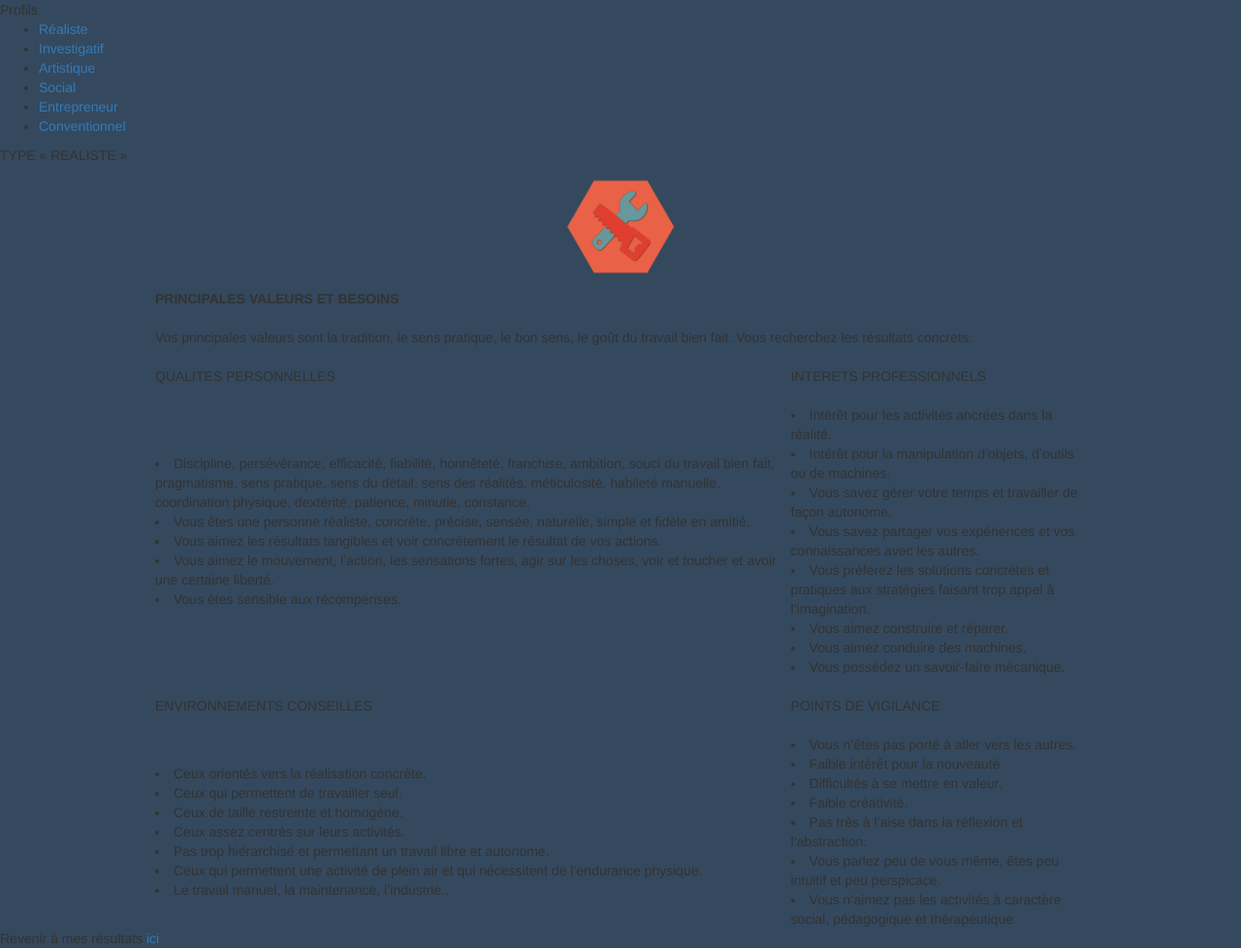
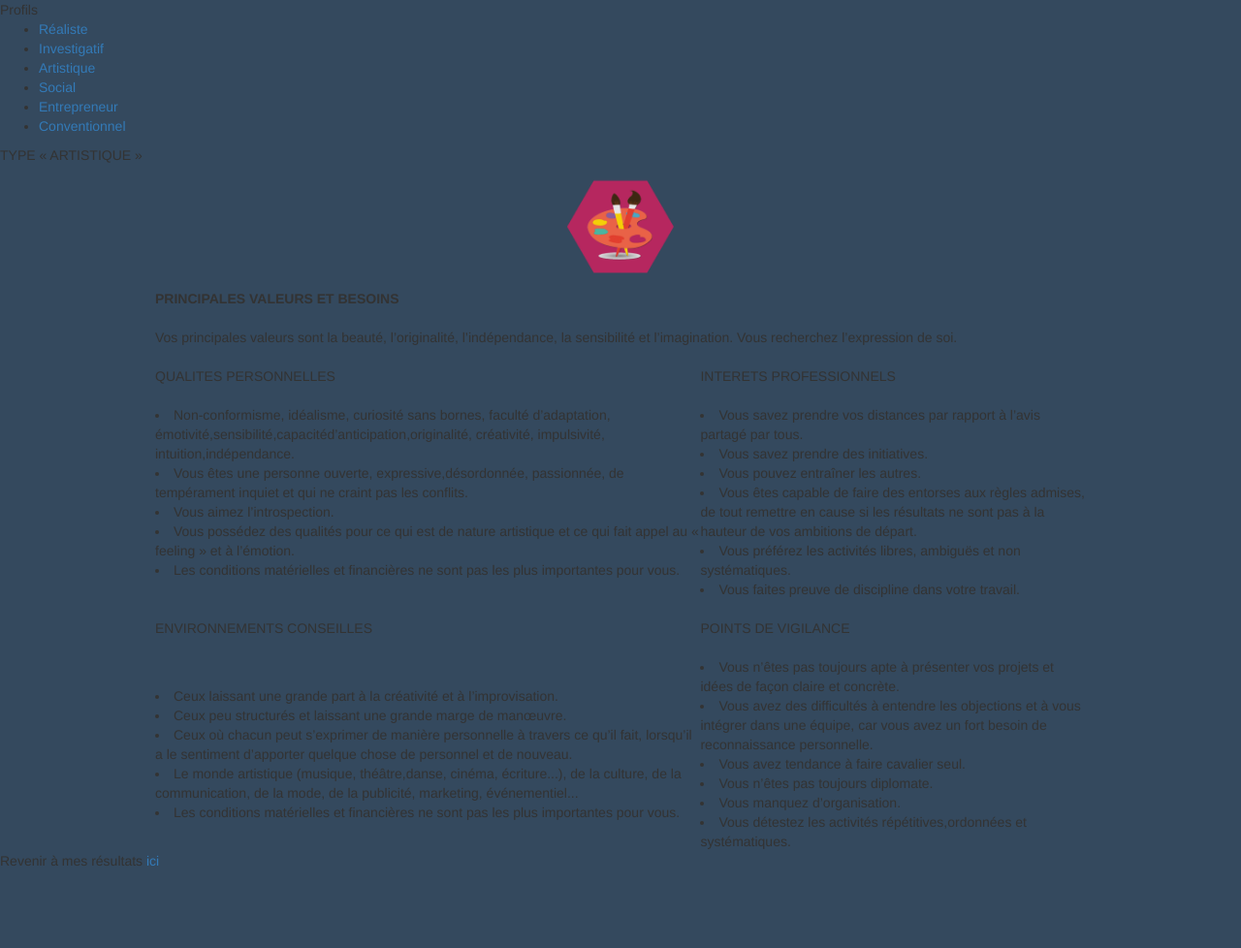
Before and after one commit to hardcoded/RIASEC, a PHP site: page /vue/v_artistique.php in a window 1280 px wide. Shown: the whole page at 97% size. After the commit the page ends 893 px from the top, so only its background shows below. Run offline with PHP 8.4, Linux system fonts and the light colour scheme.

Commit message:
Update v_artistique.php

```diff
--- a/html/vue/v_artistique.php
+++ b/html/vue/v_artistique.php
@@ -22,9 +22,9 @@
 	</div>
 	<div class="profilHandler">
 	<ul>
-	  <li><a class="active" href="?section=profils&profil=realiste">Réaliste</a></li>
+	  <li><a href="?section=profils&profil=realiste">Réaliste</a></li>
 	  <li><a href="?section=profils&profil=investigatif" >Investigatif</a></li>
-	  <li><a href="?section=profils&profil=artistique">Artistique</a></li>
+	  <li><a class="active" href="?section=profils&profil=artistique">Artistique</a></li>
 	  <li><a href="?section=profils&profil=social">Social</a></li>
 	  <li><a href="?section=profils&profil=entrepreneur">Entrepreneur</a></li>
 	  <li><a href="?section=profils&profil=conventionnel">Conventionnel</a></li>
@@ -32,9 +32,9 @@
 	</div>
 
 	<div class = "titre2">
-	TYPE « REALISTE »
+	TYPE « ARTISTIQUE »
 	</div>
-<img src="includes/realiste.png" style="margin-left:45%;width:10%;height:10%;">
+<img src="includes/artistique.png" style="margin-left:45%;width:10%;height:10%;">
 
 	<div align="center" style="overflow-x:auto;">
 		 <table style="width:75%">
@@ -44,8 +44,8 @@
 		  <tr>
 		    <td>
 		    <br/>
-		    Vos principales valeurs sont la tradition, le sens pratique, le bon sens, le goût du travail bien fait. Vous recherchez les résultats concrets.
-			</td>
+		    Vos principales valeurs sont la beauté, l’originalité, l’indépendance, la sensibilité et
+l’imagination. Vous recherchez l’expression de soi.</td>
 		  </tr>
 
 		</table>
@@ -60,22 +60,20 @@
 		  </tr>
 		  <tr>
 		    <td>
-		    		<li>Discipline, persévérance, efficacité, fiabilité, honnêteté, franchise, ambition, souci du travail bien fait, pragmatisme, sens pratique, sens du détail, sens des réalités, méticulosité, habileté manuelle, coordination physique, dextérité, patience, minutie, constance.</li>
-		    		<li>Vous êtes une personne réaliste, concrète, précise, sensée, naturelle, simple et fidèle en amitié.</li>
-		    		<li>Vous aimez les résultats tangibles et voir concrètement le résultat de vos actions.</li>
-		    		<li>Vous aimez le mouvement, l’action, les sensations fortes, agir sur les choses, voir et toucher et avoir une certaine liberté.</li>
-		    		<li>Vous êtes sensible aux récompenses.</li>
+		    		<li>Non-conformisme, idéalisme, curiosité sans bornes, faculté d’adaptation, émotivité,sensibilité,capacitéd’anticipation,originalité, créativité, impulsivité, intuition,indépendance.</li>
+		    		<li>Vous êtes une personne ouverte, expressive,désordonnée, passionnée, de tempérament inquiet et qui ne craint pas les conflits.</li>
+		    		<li>Vous aimez l’introspection.</li>
+		    		<li>Vous possédez des qualités pour ce qui est de nature artistique et ce qui fait appel au « feeling » et à l’émotion.</li>
+		    		<li>Les conditions matérielles et financières ne sont pas les plus importantes pour vous.</li>
 		    </td>
 		    <td>
 		    </br>
-		    		<li>Intérêt pour les activités ancrées dans la réalité.</li>
-		    		<li>Intérêt pour la manipulation d’objets, d’outils ou de machines.</li>
-		    		<li>Vous savez gérer votre temps et travailler de façon autonome.</li>
-		    		<li>Vous savez partager vos expériences et vos connaissances avec les autres.</li>
-		    		<li>Vous préférez les solutions concrètes et pratiques aux stratégies faisant trop appel à l’imagination.</li>
-		    		<li>Vous aimez construire et réparer.</li>
-		    		<li>Vous aimez conduire des machines.</li>
-		    		<li>Vous possédez un savoir-faire mécanique.</li>
+		    		<li>Vous savez prendre vos distances par rapport à l’avis partagé par tous.</li>
+		    		<li>Vous savez prendre des initiatives.</li>
+		    		<li>Vous pouvez entraîner les autres.</li>
+		    		<li>Vous êtes capable de faire des entorses aux règles admises, de tout remettre en cause si les résultats ne sont pas à la hauteur de vos ambitions de départ.</li>
+		    		<li>Vous préférez les activités libres, ambiguës et non systématiques.</li>
+		    		<li>Vous faites preuve de discipline dans votre travail.</li>
 		    </td>
 		  <tr>
 		    <td></br>ENVIRONNEMENTS CONSEILLES</td>
@@ -84,24 +82,20 @@
 		  <tr>
 		    <td>
 		    </br>
-		    		<li>Ceux orientés vers la réalisation concrète.</li>
-		    		<li>Ceux qui permettent de travailler seul.</li>
-		    		<li>Ceux de taille restreinte et homogène.</li>
-		    		<li>Ceux assez centrés sur leurs activités.</li>
-		    		<li>Pas trop hiérarchisé et permettant un travail libre et autonome.</li>
-		    		<li>Ceux qui permettent une activité de plein air et qui nécessitent de l’endurance physique.</li>
-		    		<li>Le travail manuel, la maintenance, l’industrie..</li>
+		    		<li>Ceux laissant une grande part à la créativité et à l’improvisation.</li>
+		    		<li>Ceux peu structurés et laissant une grande marge de manœuvre.</li>
+		    		<li>Ceux où chacun peut s’exprimer de manière personnelle à travers ce qu’il fait, lorsqu’il a le sentiment d’apporter quelque chose de personnel et de nouveau.</li>
+		    		<li>Le monde artistique (musique, théâtre,danse, cinéma, écriture...), de la culture, de la communication, de la mode, de la publicité, marketing, événementiel...</li>
+		    		<li>Les conditions matérielles et financières ne sont pas les plus importantes pour vous.</li>
 		    </td>
 		    <td>
 		    </br>
-		    		<li>Vous n’êtes pas porté à aller vers les autres.</li>
-		    		<li>Faible intérêt pour la nouveauté.</li>
-		    		<li>Difficultés à se mettre en valeur.</li>
-		    		<li>Faible créativité.</li>
-		    		<li>Pas très à l’aise dans la réflexion et l’abstraction.</li>
-		    		<li>Vous parlez peu de vous même, êtes peu intuitif et peu perspicace.</li>
-		    		<li>Vous n’aimez pas les activités à caractère social, pédagogique et thérapeutique</li>
-
+		    		<li>Vous n’êtes pas toujours apte à présenter vos projets et idées de façon claire et concrète.</li>
+		    		<li>Vous avez des difficultés à entendre les objections et à vous intégrer dans une équipe, car vous avez un fort besoin de reconnaissance personnelle.</li>
+		    		<li>Vous avez tendance à faire cavalier seul.</li>
+		    		<li>Vous n’êtes pas toujours diplomate.</li>
+		    		<li>Vous manquez d’organisation.</li>
+		    		<li>Vous détestez les activités répétitives,ordonnées et systématiques.</li>
 		    </td>
 		  </tr>
 		</table>
```
